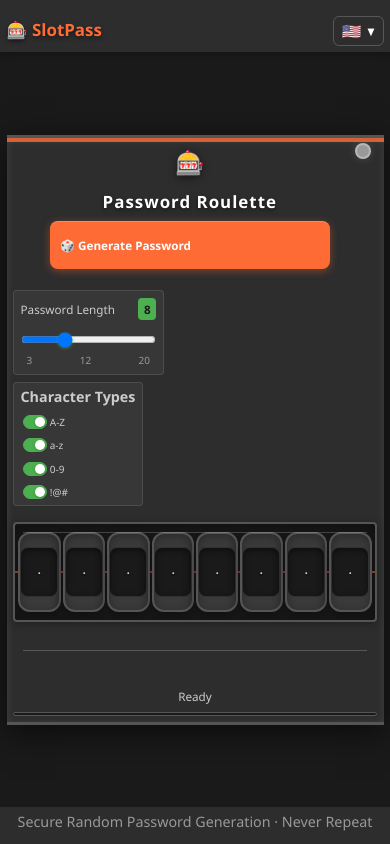
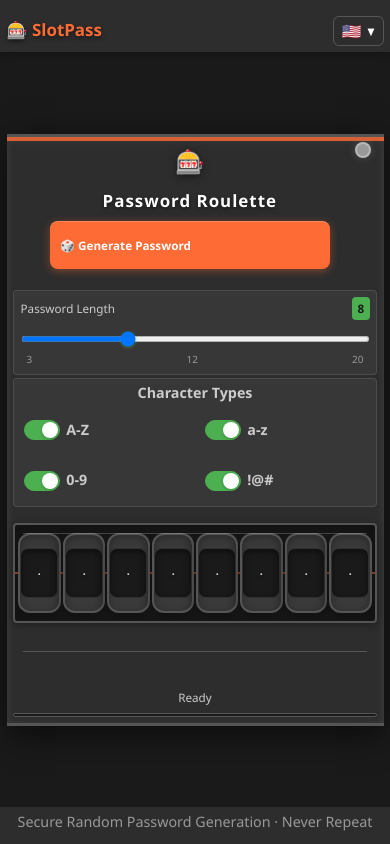
Before and after one commit to funkpopo/slotpass, a React (Vite) app: page / in a window 390 px wide. Built offline with nearby package versions, Linux system fonts and the light colour scheme.

Commit message:
Enhance SlotMachine component styles for better responsiveness and usability; adjust layout, padding, and dimensions for controls and options on various screen sizes.

```diff
--- a/src/components/SlotMachine/SlotMachine.module.css
+++ b/src/components/SlotMachine/SlotMachine.module.css
@@ -568,23 +568,53 @@
   .controlsRow {
     flex-direction: column;
     gap: var(--spacing-sm);
+    align-items: center;
+    width: 100%;
   }
 
   .lengthControl {
     max-width: 100%;
     min-width: auto;
     margin: 0;
+    width: 100%;
   }
 
   .optionsControl {
     max-width: 100%;
     min-width: auto;
     margin: 0;
+    width: 100%;
   }
 
   .optionsGrid {
-    grid-template-columns: 1fr;
-    gap: var(--spacing-xs);
+    grid-template-columns: 1fr 1fr;
+    gap: var(--spacing-sm);
+  }
+
+  /* 移动设备上增大开关尺寸 */
+  .optionItem {
+    padding: var(--spacing-xs);
+    gap: var(--spacing-sm);
+  }
+
+  .optionSlider {
+    width: 32px;
+    height: 18px;
+  }
+
+  .optionSlider::before {
+    height: 14px;
+    width: 14px;
+    left: 1px;
+    top: 1px;
+  }
+
+  .optionCheckbox:checked + .optionSlider::before {
+    transform: translateX(14px);
+  }
+
+  .optionText {
+    font-size: var(--font-size-sm);
   }
 
   .lengthSlider {
@@ -641,6 +671,50 @@
     border-radius: 0;
     border-left: none;
     border-right: none;
+  }
+
+  .controlsRow {
+    gap: var(--spacing-xs);
+    margin-bottom: var(--spacing-xs);
+  }
+
+  .lengthControl,
+  .optionsControl {
+    padding: var(--spacing-xs);
+  }
+
+  .optionsGrid {
+    grid-template-columns: 1fr 1fr;
+    gap: var(--spacing-sm);
+  }
+
+  /* 小屏幕设备上进一步增大开关 */
+  .optionItem {
+    padding: var(--spacing-sm);
+    gap: var(--spacing-sm);
+    min-height: 44px; /* 满足苹果44px最小触控区域建议 */
+    align-items: center;
+  }
+
+  .optionSlider {
+    width: 36px;
+    height: 20px;
+  }
+
+  .optionSlider::before {
+    height: 16px;
+    width: 16px;
+    left: 1px;
+    top: 1px;
+  }
+
+  .optionCheckbox:checked + .optionSlider::before {
+    transform: translateX(16px);
+  }
+
+  .optionText {
+    font-size: var(--font-size-base);
+    font-weight: 600;
   }
 
   .reelsFrame {
```
